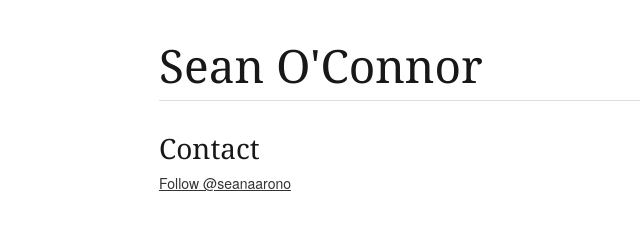
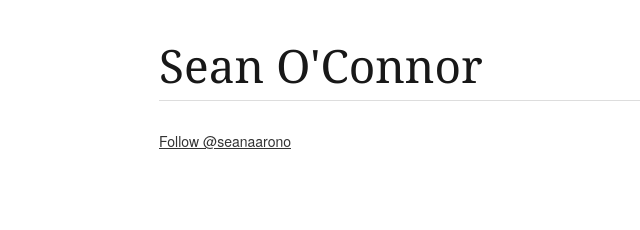
Before and after one commit to seanaaron/seanaaron.github.com, a plain HTML site: page index.html in a window 1280 px wide. Shown: the whole page, without its empty margins (11-651 px from the left). Drawn offline with nearby package versions, Linux system fonts and the light colour scheme.

Commit message:
Removed contact heading

```diff
--- a/index.html
+++ b/index.html
@@ -50,7 +50,7 @@
 			<hr />
 		</div>
 		<div class="sixteen columns">
-			<h3>Contact</h3>
+			<!--h3>Contact</h3-->
 			<p>
 				<a href="https://twitter.com/seanaarono" class="twitter-follow-button" data-show-count="false" data-size="large">Follow @seanaarono</a>
 				<script>!function(d,s,id){var js,fjs=d.getElementsByTagName(s)[0];if(!d.getElementById(id)){js=d.createElement(s);js.id=id;js.src="//platform.twitter.com/widgets.js";fjs.parentNode.insertBefore(js,fjs);}}(document,"script","twitter-wjs");</script>
```
